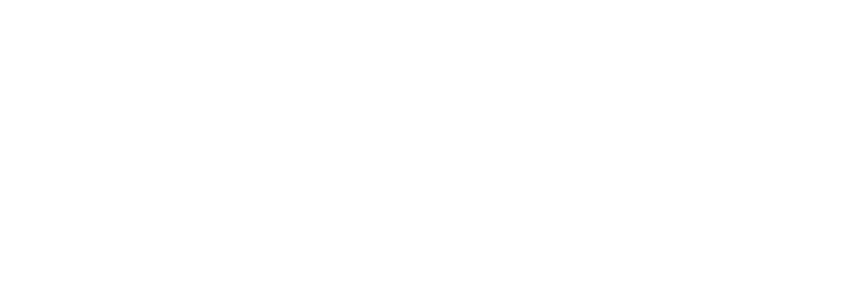
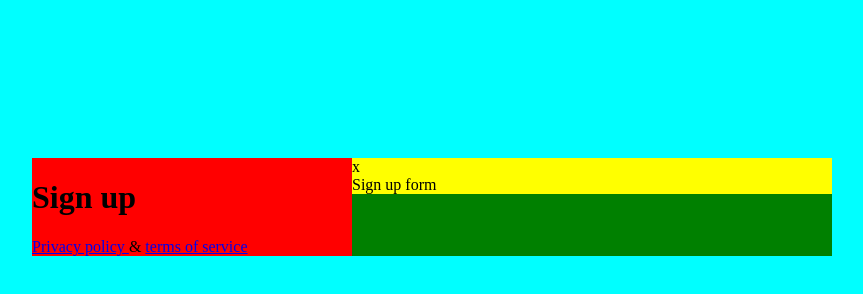
Before and after one commit to ErvinasEidukas/4-sing-iup, a website: page index.html in a window 1280 px wide. Shown: the whole page, without its empty margins (208-1071 px from the left). Drawn offline with Linux system fonts and the light colour scheme.

Commit message:
initial basic structure

```diff
--- a/css/main.css
+++ b/css/main.css
@@ -0,0 +1,52 @@
+
+body{
+    background-color: cyan;
+}
+
+.container{
+    display: inline-block;
+    background-color: green;
+    width: 800px;
+    margin-left: calc((100% - 800px) / 2);
+    margin-top: 150px;
+
+}
+
+.left-column{
+    float: left;
+    display: inline-block;
+    background-color:  red;
+    width: 40%;
+}
+
+.main-title{
+
+}
+
+.bottom-link{
+
+}
+
+.bottom-link > a{
+
+}
+
+.bottom-link > span{
+
+}
+
+.right-column{
+    float: right;
+    display: inline-block;
+    background-color: yellow;
+    width: 60%;
+
+}
+
+.close{
+
+}
+
+.form{
+
+}
--- a/index.html
+++ b/index.html
@@ -4,9 +4,29 @@
     <meta charset="UTF-8">
     <meta http-equiv="X-UA-Compatible" content="IE=edge">
     <meta name="viewport" content="width=device-width, initial-scale=1.0">
-    <title>Document</title>
+    <title>Sign up</title>
+    <link rel="stylesheet" href="./css/main.css">
 </head>
 <body>
-
+    <main class="container">
+        <!-- Left element -->
+        <div class="left-column">
+            <h1 class="main-title">
+                Sign up
+            </h1>
+            <footer class="bottom-links">
+                <a href="#">Privacy policy </a>
+                <span>&</span> <!-- unick element in "footer" block -->
+                <a href="#">terms of service</a>
+            </footer>
+        </div>
+        <!-- right element -->
+        <div class="right-column">
+            <div class="close">x</div> <!-- X element -->
+            <form class="form">
+                Sign up form
+            </form>
+        </div>
+    </main>
 </body>
 </html>
```
